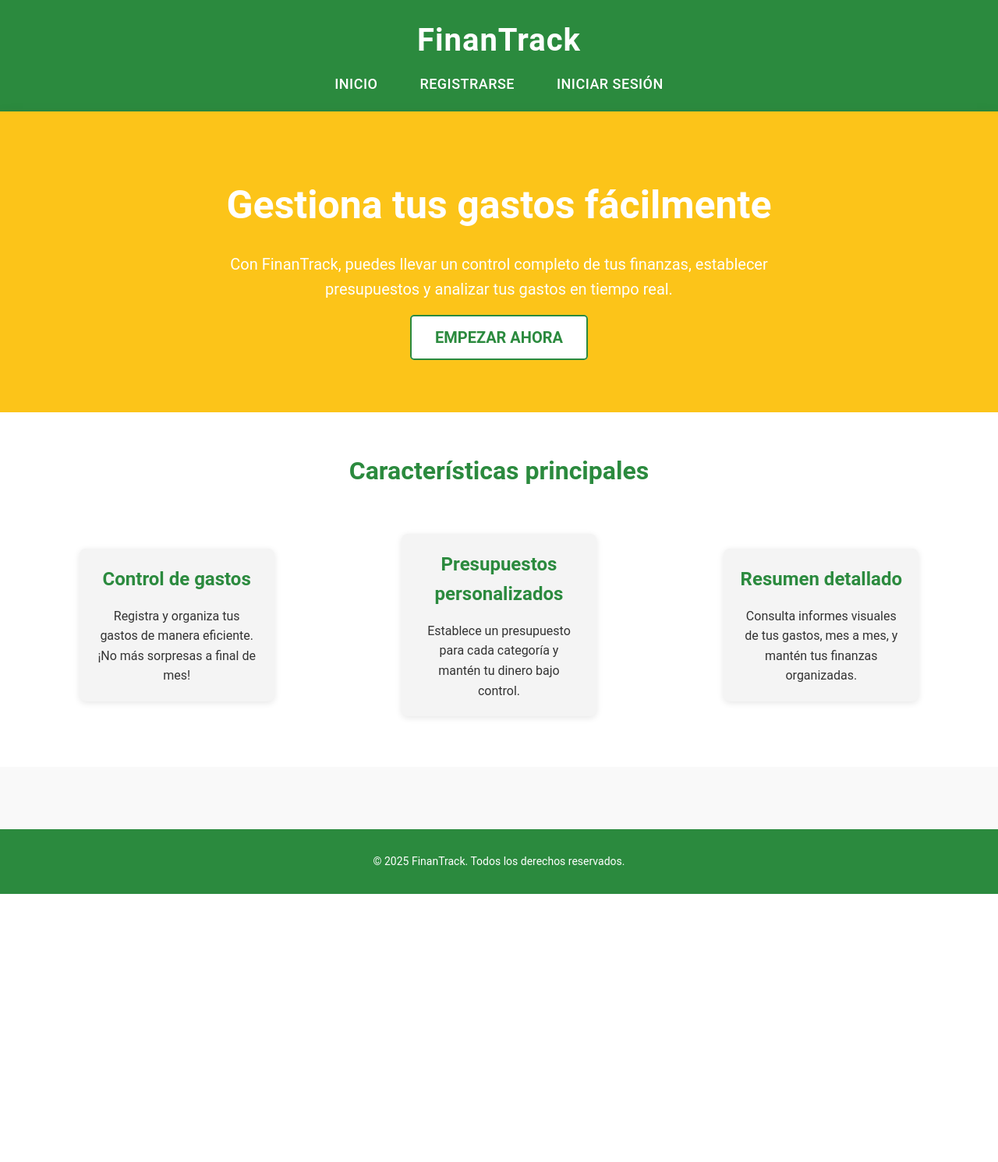
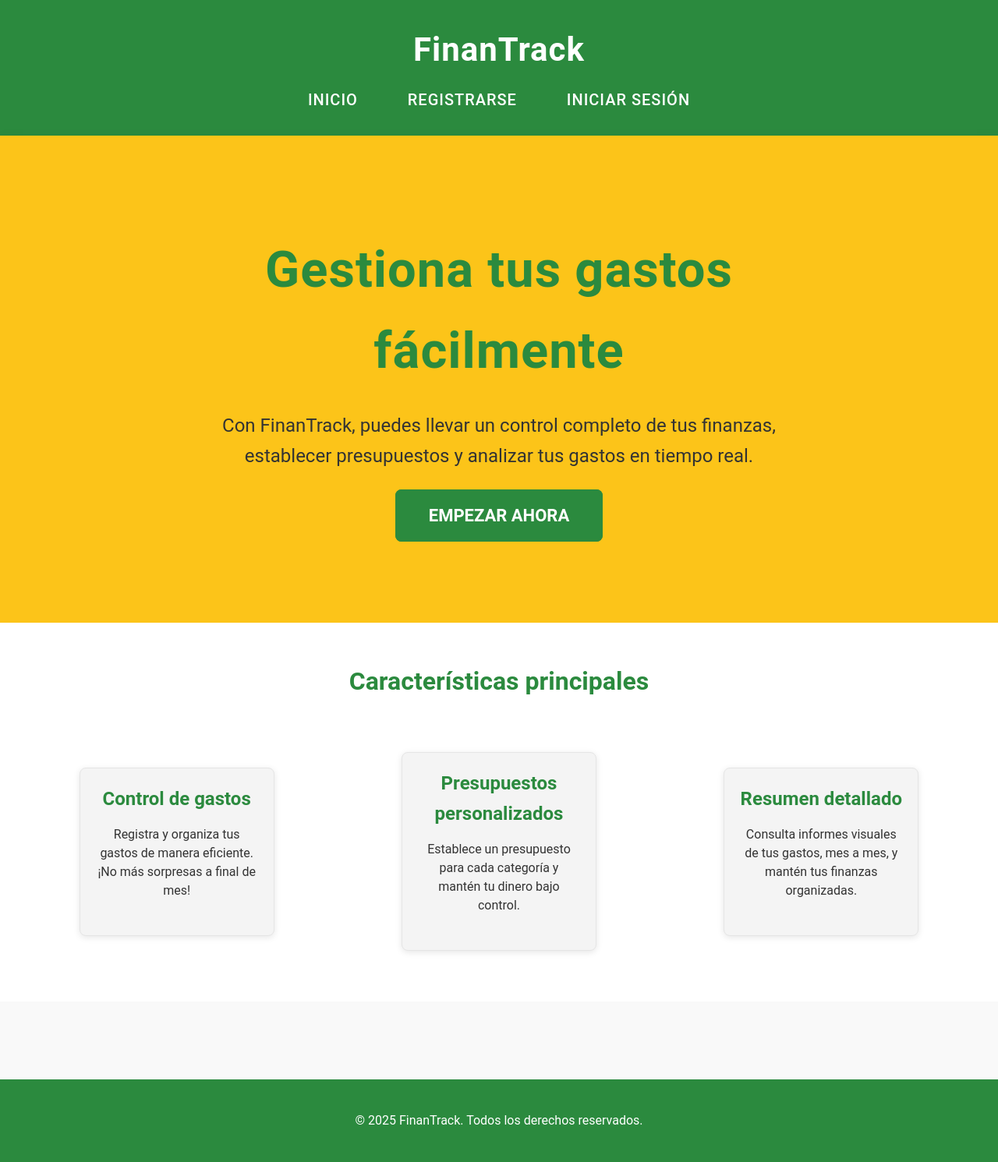
Before and after one commit to OmarAedoAlvarez/FinanTrack, a Django app: template gestionGastos/templates/index.html in a window 1280 px wide. Shown: the whole page at 78% size. Before the commit the page ends 1147 px from the top, so only its background shows below. Run offline with Django 3.2, Linux system fonts and the light colour scheme; the template is opened without the code that fills it, so the values that code supplies are empty.

Commit message:
CSS_Commit

```diff
--- a/gestionGastos/static/styles/generalStyles.css
+++ b/gestionGastos/static/styles/generalStyles.css
@@ -23,33 +23,33 @@ a {
 header {
   background-color: #2b8a3e;  /* Verde */
   color: white;
-  padding: 20px 0;
+  padding: 30px 0;
   text-align: center;
-  box-shadow: 0 4px 12px rgba(0, 0, 0, 0.1); /* Sombra suave */
+  box-shadow: 0 6px 15px rgba(0, 0, 0, 0.1); /* Sombra más suave */
 }
 
 header .logo h1 {
-  margin-bottom: 10px;
-  font-size: 40px;
-  letter-spacing: 1px; /* Espaciado entre letras */
-  font-weight: 600;
+  margin-bottom: 15px;
+  font-size: 42px;
+  letter-spacing: 1px;
+  font-weight: 700; /* Más énfasis */
 }
 
 header nav ul {
   list-style: none;
-  margin-top: 10px;
+  margin-top: 15px;
 }
 
 header nav ul li {
   display: inline-block;
-  margin: 0 25px;
+  margin: 0 30px;
 }
 
 header nav ul li a {
   color: white;
   text-decoration: none;
-  font-size: 18px;
-  letter-spacing: 0.5px;
+  font-size: 20px;
+  letter-spacing: 1px;
   text-transform: uppercase;
   font-weight: 500;
   transition: color 0.3s ease;
@@ -61,58 +61,70 @@ header nav ul li a:hover {
 
 /* Sección Hero */
 .hero {
-  background-color: #fcc419;  /* Amarillo */
+  background-color: #fcc419;  /* Amarillo suave */
   color: white;
   text-align: center;
-  padding: 80px 20px;
-  box-shadow: 0 6px 18px rgba(0, 0, 0, 0.1); /* Sombra suave */
+  padding: 120px 20px;
+  box-shadow: 0 8px 18px rgba(0, 0, 0, 0.1); /* Sombra más suave */
+}
+
+.hero-content {
+  max-width: 900px;
+  margin-left: auto;
+  margin-right: auto;
+  padding: 0 20px;
 }
 
 .hero-content h2 {
-  font-size: 50px;
-  margin-bottom: 20px;
-  font-weight: 600;
+  font-size: 65px;
+  margin-bottom: 25px;
+  font-weight: 700;
+  letter-spacing: 1px;
+  color: #2b8a3e; /* Verde */
 }
 
 .hero-content p {
-  font-size: 20px;
-  margin-bottom: 30px;
-  max-width: 700px;
+  font-size: 24px;
+  margin-bottom: 40px;
+  max-width: 750px;
   margin-left: auto;
   margin-right: auto;
+  line-height: 1.6;
+  color: #333;
 }
 
 .cta-button {
-  background-color: white;
-  color: #2b8a3e;  /* Verde */
-  padding: 15px 30px;
-  font-size: 20px;
-  border-radius: 5px;
+  background-color: #2b8a3e;  /* Verde */
+  color: white;
+  padding: 18px 40px;
+  font-size: 22px;
+  border-radius: 8px;
   text-transform: uppercase;
   font-weight: bold;
-  border: 2px solid #2b8a3e;
+  border: 3px solid #2b8a3e;
   transition: all 0.3s ease;
   cursor: pointer;
+  margin-top: 20px;
 }
 
 .cta-button:hover {
-  background-color: #2b8a3e;  /* Verde */
-  color: white;
+  background-color: white;
+  color: #2b8a3e;
   border-color: #fcc419;  /* Amarillo */
-  transform: scale(1.05); /* Efecto de aumento */
+  transform: scale(1.08); /* Efecto de aumento más suave */
 }
 
 /* Sección de características */
 .features {
   background-color: white;
-  padding: 80px 20px;
+  padding: 100px 20px;
   text-align: center;
 }
 
 .features h2 {
-  margin-bottom: 40px;
-  font-size: 32px;
-  font-weight: 600;
+  margin-bottom: 50px;
+  font-size: 36px;
+  font-weight: 700;
   color: #2b8a3e;  /* Verde */
 }
 
@@ -121,43 +133,82 @@ header nav ul li a:hover {
   justify-content: space-evenly;
   align-items: center;
   flex-wrap: wrap;
-  margin-top: 30px;
+  margin-top: 50px;
 }
 
 .feature {
   background-color: #fff;
-  padding: 30px;
-  margin: 20px;
-  border-radius: 10px;
-  box-shadow: 0 4px 12px rgba(0, 0, 0, 0.1); /* Sombra suave */
-  width: 280px;
-  transition: all 0.3s ease;
+  padding: 40px;
+  margin: 30px;
+  border-radius: 15px; /* Bordes más redondeados para un look más moderno */
+  box-shadow: 0 6px 20px rgba(0, 0, 0, 0.1); /* Sombra más pronunciada */
+  width: 320px;
+  transition: transform 0.3s ease, box-shadow 0.3s ease, border 0.3s ease; /* Transición suave para todos los cambios */
   cursor: pointer;
+  display: flex;
+  flex-direction: column;
+  align-items: center;
+  justify-content: space-between;
+  text-align: center;
+  border: 1px solid #e5e5e5; /* Borde suave para un acabado limpio */
 }
 
 .feature:hover {
-  transform: translateY(-10px); /* Efecto de desplazamiento al pasar el ratón */
+  transform: translateY(-15px); /* Efecto de desplazamiento más marcado */
+  box-shadow: 0 12px 25px rgba(0, 0, 0, 0.15); /* Aumento de sombra más sutil */
+  border: 1px solid #2b8a3e; /* Borde verde al pasar el ratón */
 }
 
 .feature h3 {
-  font-size: 24px;
-  margin-bottom: 15px;
-  color: #2b8a3e;
+  font-size: 26px;
+  margin-bottom: 20px;
+  color: #2b8a3e; /* Verde */
+  font-weight: 600;
 }
 
 .feature p {
-  font-size: 16px;
+  font-size: 18px;
   color: #666;
+  margin-bottom: 25px;
+  line-height: 1.5; /* Mejora la legibilidad del texto */
+}
+
+.feature .feature-icon {
+  font-size: 60px;
+  color: #fcc419; /* Amarillo */
+  margin-bottom: 20px;
+}
+
+.feature .cta-button {
+  background-color: #2b8a3e; /* Verde */
+  color: white;
+  padding: 14px 25px;
+  font-size: 18px;
+  border-radius: 6px;
+  text-transform: uppercase;
+  font-weight: bold;
+  border: 2px solid #2b8a3e;
+  transition: all 0.3s ease;
+  cursor: pointer;
+  text-decoration: none;
+  margin-top: 20px; /* Espaciado entre el texto y el botón */
+}
+
+.feature .cta-button:hover {
+  background-color: white;
+  color: #2b8a3e;
+  border-color: #fcc419; /* Amarillo */
+  transform: scale(1.08); /* Efecto de aumento */
 }
 
 /* Estilos del Footer */
 footer {
   text-align: center;
-  padding: 30px 20px;
+  padding: 40px 20px;
   background-color: #2b8a3e;
   color: white;
-  font-size: 14px;
-  margin-top: 80px;
+  font-size: 16px;
+  margin-top: 100px;
 }
 
 /* Responsividad */
@@ -168,12 +219,12 @@ footer {
 
   header nav ul li {
       display: block;
-      margin-bottom: 10px;
+      margin-bottom: 15px;
   }
 
   .cta-button {
-      font-size: 18px;
-      padding: 12px 25px;
+      font-size: 20px;
+      padding: 15px 30px;
   }
 
   .features-container {
@@ -183,14 +234,14 @@ footer {
 
   .feature {
       width: 90%;
-      margin-bottom: 20px;
+      margin-bottom: 30px;
   }
 
   .hero-content h2 {
-      font-size: 36px;
+      font-size: 44px;
   }
 
   .hero-content p {
-      font-size: 18px;
+      font-size: 20px;
   }
 }
```
